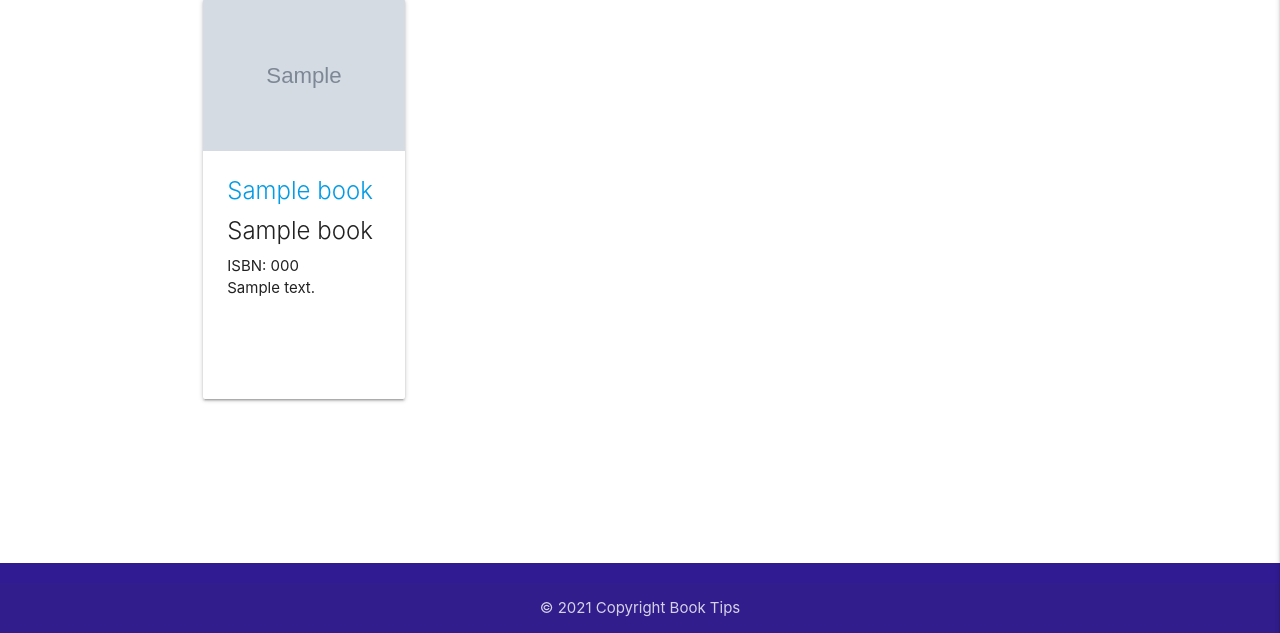
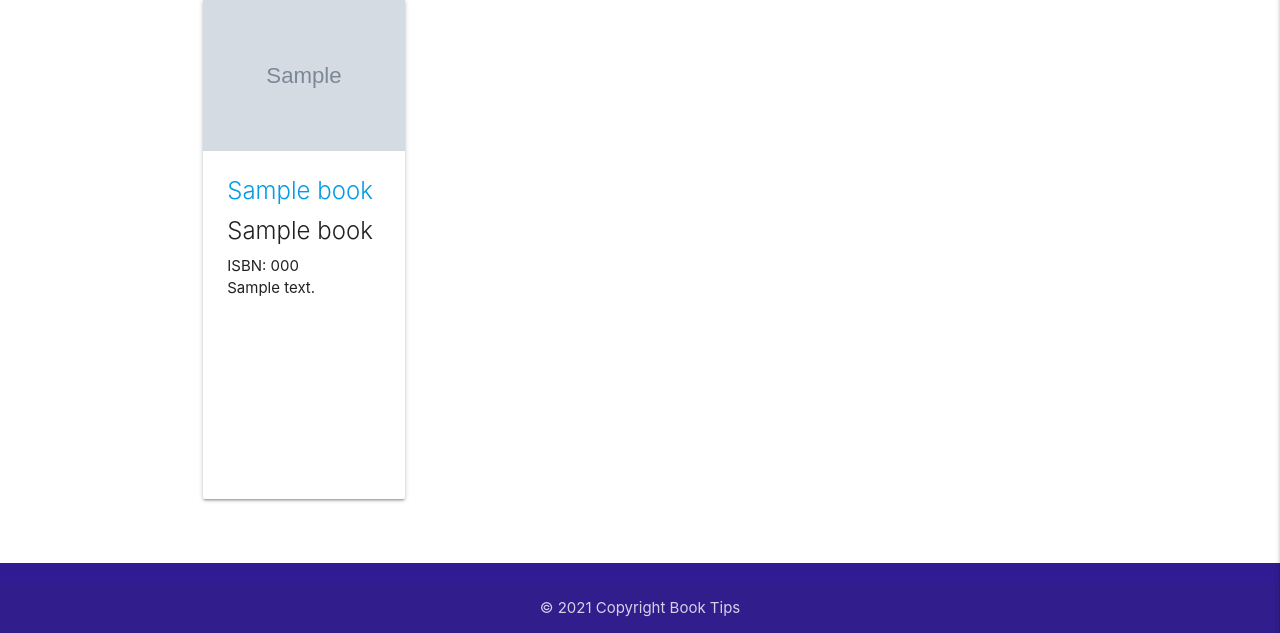
Before and after one commit to emusat2021/Booktips, a Flask app: page / in a window 1280 px wide. Shown: the part 167-800 px from the top of the page. Run offline with Flask 2, Linux system fonts and the light colour scheme; grey boxes marked "Sample" are stand-in pictures; a database or web service that is not in the repository returns one stand-in record (values such as "Sample title"); some libraries are stand-ins or nearby versions.

Commit message:
Change card size in  books template

```diff
--- a/templates/books.html
+++ b/templates/books.html
@@ -4,7 +4,7 @@
     {% for book in books %}
     <div class="row">
         <div class="col s12 m3">
-            <div class="card medium">
+            <div class="card large">
                 <div class="card-image img-custom">
                     <a href="{{ url_for("book_view", book_id=book.book_id) }}">
                         <img src="{{ book.book_cover_url }}" class="img-custom">
```
